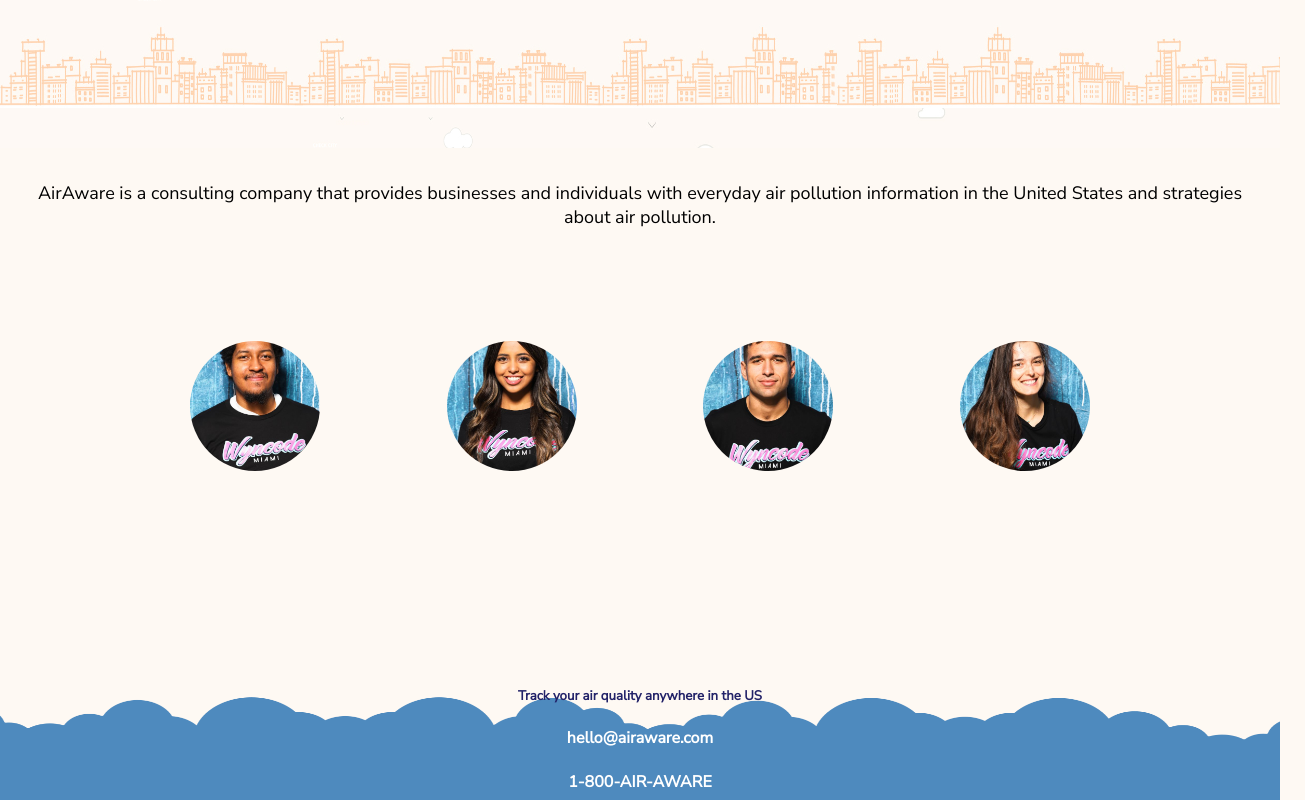
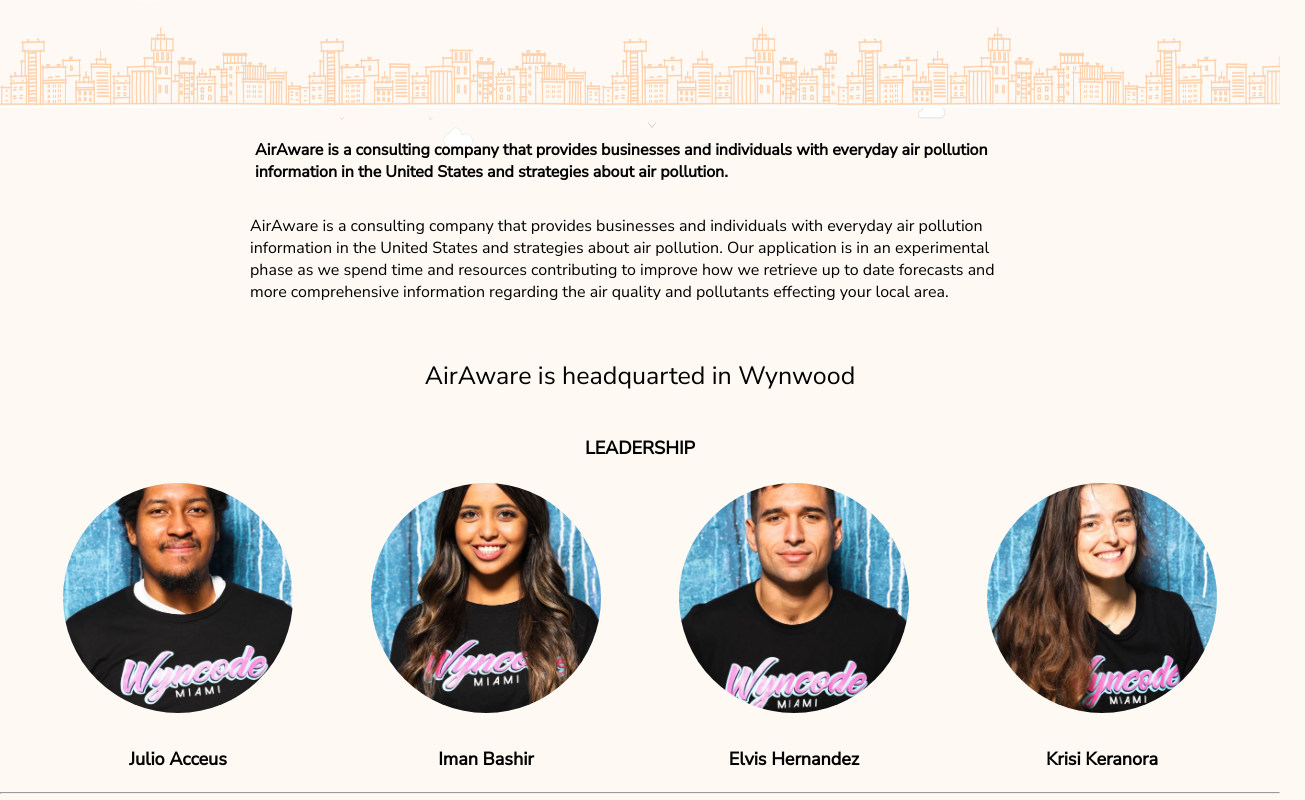
Before and after one commit to wyncode/C36_midterm_elvis_iman_julio_krissy, a React (Create React App) app in the folder client/: page /about in a window 1280 px wide. Shown: the part 320-1120 px from the top of the page, 1305 px wide, since content can reach past the window. Built offline with nearby package versions, Linux system fonts and the light colour scheme.

Commit message:
about page changes

```diff
--- a/client/src/components/About.jsx
+++ b/client/src/components/About.jsx
@@ -10,19 +10,55 @@
         <div className="top-banner-inner-pages">
         <div id="title-inner-pages">Our Mission is to Provide Awareness on Air Solutions</div>
         </div>
+      <div className="about-main">
         <div className="about-body">
-        <p>
+          <p id="app-description">
             AirAware is a consulting company that provides businesses and
             individuals with everyday air pollution information in the United
             States and strategies about air pollution.
           </p>
         </div>
+
+        <div className="mission-statement">
+        <p>
+            AirAware is a consulting company that provides businesses and
+            individuals with everyday air pollution information in the United
+            States and strategies about air pollution.
+
+            Our application is in an experimental phase as we spend
+            time and resources contributing to improve
+            how we retrieve up to date forecasts and more
+            comprehensive information regarding the air quality and pollutants effecting
+            your local area.
+          </p>
+        </div>
+      </div>
+      <div className="about-body2">
+        <p className="location">AirAware is headquarted in Wynwood</p>
+      </div>
+
+      <p className="group-members"> LEADERSHIP</p>
       <div id="about-images">
-        <img id="about-person" src={AcceusJulio} alt="image of Juluio" />
+        <a className="portrait-link" href="https://www.linkedin.com/in/julio-acceus-68901b98/" target="_blank">
+          <img id="about-person" src={AcceusJulio}  alt="image of Juluio" />
+          <p>Julio Acceus</p>
+        </a>
+        <a className="portrait-link" href="https://www.linkedin.com/in/imanbashir/" target="_blank">
           <img id="about-person" src={BashirIman} alt="image of Iman" />
+          <p>Iman Bashir</p>
+        </a>
+        <a className="portrait-link" href="https://www.linkedin.com/in/elvis-hernandez-9669a618a/" target="_blank">
           <img id="about-person" src={HernandezElvis} alt="image of Elvis" />
+          <p>Elvis Hernandez</p>
+        </a>
+        <a className="portrait-link" href="https://www.linkedin.com/in/krisi-keranova-9bbba819/" target="_blank">
           <img id="about-person" src={KeranoraKrisi} alt="image of Krisi" />
+          <p>Krisi Keranora</p>
+        </a>
       </div>
+      <div className="hr"><hr /></div>
+
+      <img href="logo.png"/>
       <div className="bottom-image">
         <div className="bottom-hero-text">
           <h5>Track your air quality anywhere in the US</h5>
--- a/client/src/styling/App.css
+++ b/client/src/styling/App.css
@@ -109,13 +109,30 @@
 }
 
 .about-body {
-  font-size: 18px;
+  justify-content: center;
+  display: flex;
+  justify-content: left;
+  text-align: left;
+  padding-top: 55px;
+  margin: 5px;
+  flex-direction: column;
+  font-weight: bolder;
+}
+
+.about-body2 {
+  justify-content: center;
   display: flex;
   justify-content: center;
   text-align: center;
-  padding: 10px;
+  padding-top: 15px;
   margin: 5px;
+  font-size: 25px;
   flex-direction: column;
+}
+
+.mission-statement {
+  justify-content: center;
+  padding-bottom: 0px;
 }
 
 h10 {
@@ -141,13 +158,22 @@
   display: flex;
   justify-content: space-evenly;
   padding: 20px;
-  margin: 54px;
+  margin: -25px;
+}
+
+/* Gradient color1 - color2 - color1 */
+
+hr.style-one {
+  border: 0;
+  height: 1px;
+  background: #333;
+  background-image: linear-gradient(to right, #ccc, #333, #ccc);
 }
 
 #about-person {
   justify-content: center;
-  height: 150px;
-  width: 150px;
+  height: 250px;
+  width: 250px;
   border-radius: 50%;
   overflow: hidden;
   object-fit: cover;
@@ -192,7 +218,17 @@
   display: flex;
   justify-content: center;
   align-items: center;
-  padding-top: 7%
+  padding-top: 6%
+}
+
+.app-description {
+  height: 40vh;
+  width: 100%;
+  background-size: 100% 35vh;
+  background-repeat: repeat;
+  padding: 0;
+  margin: 0;
+  position: -10px;
 }
 
 .dropdowns {
@@ -244,3 +280,24 @@
 .bottom-hero-text h5 {
   color: rgb(34, 34, 104);
 }
+
+
+.about-main {
+  padding: 0 250px;
+  margin-top: -85px;
+}
+
+.group-members {
+  text-align: center;
+  font-weight: bold;
+  font-size: 18px;
+  padding-bottom: 0;
+}
+
+.portrait-link {
+  text-decoration: none;
+  color: black;
+  font-size: 18px;
+  font-weight: bolder;
+  text-align: center;
+}
```
Lines whose indentation alone changed are shown as unchanged.
